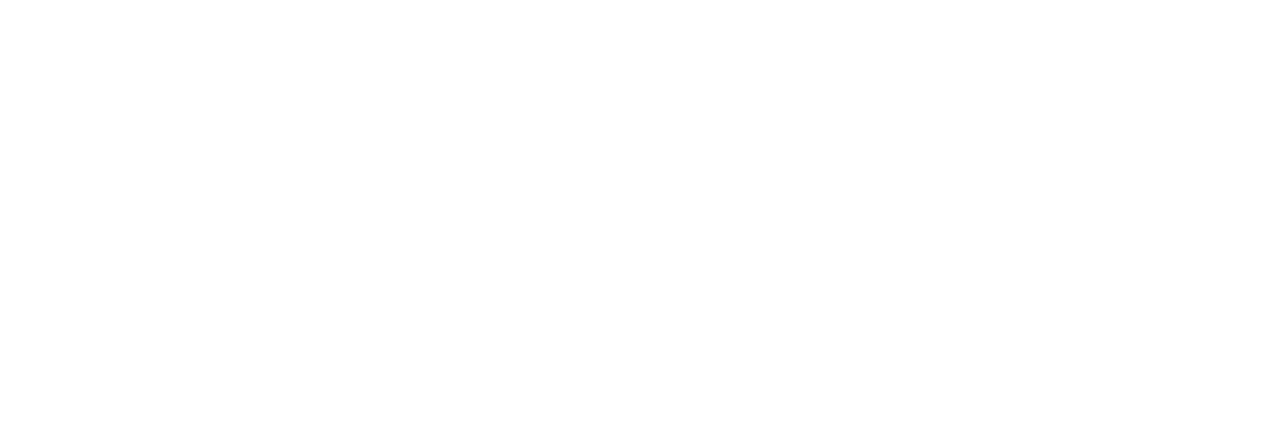
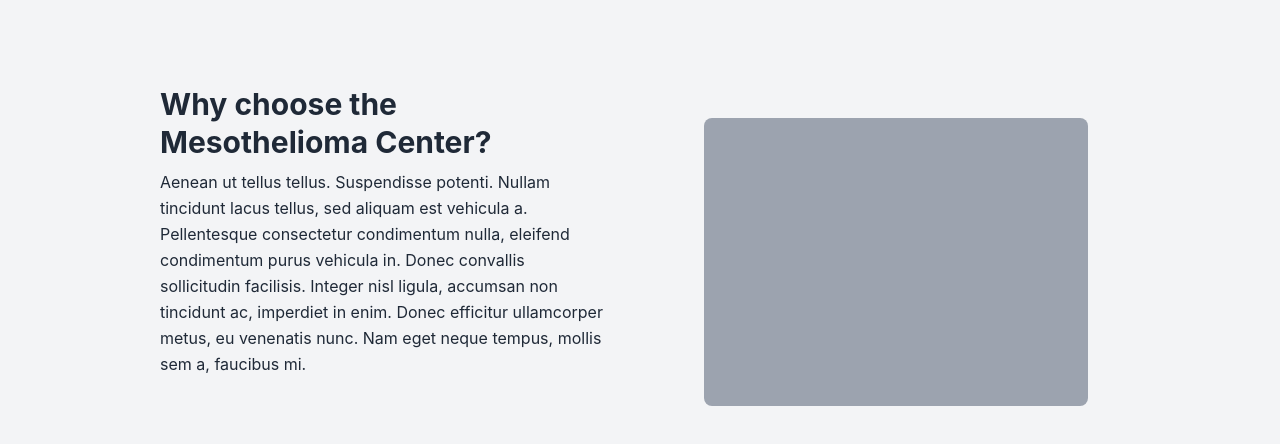
Before and after one commit to minionsrahat/LandingPage, a React (Create React App) app: page / in a window 1280 px wide. Shown: the part 2227-2671 px from the top of the page. Before the commit the page ends 2169 px from the top, so only its background shows below. Built offline with nearby package versions, Linux system fonts and the light colour scheme.

Commit message:
Another Section added

```diff
--- a/src/App.js
+++ b/src/App.js
@@ -4,6 +4,7 @@
 import Navbar from './Components/Navbar/Navbar';
 import Service from './Components/Service/Service';
 import Slider from './Components/Slider/Slider';
+import WhyChooseUs from './Components/WhyChooseUs/WhyChooseUs';
 
 function App() {
   return (
@@ -13,6 +14,7 @@
       <Slider></Slider>
       <About></About>
       <Service></Service>
+      <WhyChooseUs></WhyChooseUs>
     </div>
 
     </>
--- /dev/null
+++ b/src/Components/WhyChooseUs/WhyChooseUs.js
@@ -0,0 +1,26 @@
+import React from 'react';
+
+const WhyChooseUs = () => {
+    return (
+        <>
+            <section class="relative bg-gray-100 px-4 sm:px-8 lg:px-16 xl:px-40 2xl:px-64 py-16 lg:py-32">
+                <div class="flex flex-col lg:flex-row lg:-mx-8">
+                    <div class="w-full lg:w-1/2 lg:px-8">
+                        <h2 class="text-3xl leading-tight font-bold mt-4">Why choose the Mesothelioma Center?</h2>
+                        <p class="mt-2 leading-relaxed">Aenean ut tellus tellus. Suspendisse potenti. Nullam tincidunt lacus tellus,
+                            sed aliquam est vehicula a. Pellentesque consectetur condimentum nulla, eleifend condimentum purus vehicula
+                            in. Donec convallis sollicitudin facilisis. Integer nisl ligula, accumsan non tincidunt ac, imperdiet in
+                            enim. Donec efficitur ullamcorper metus, eu venenatis nunc. Nam eget neque tempus, mollis sem a, faucibus
+                            mi.</p>
+                    </div>
+
+                    <div class="w-full md:max-w-md md:mx-auto lg:w-1/2 lg:px-8 mt-12 mt:md-0">
+                        <div class="bg-gray-400 w-full h-72 rounded-lg"></div>
+                    </div>
+                </div>
+            </section>
+        </>
+    );
+};
+
+export default WhyChooseUs;
```
